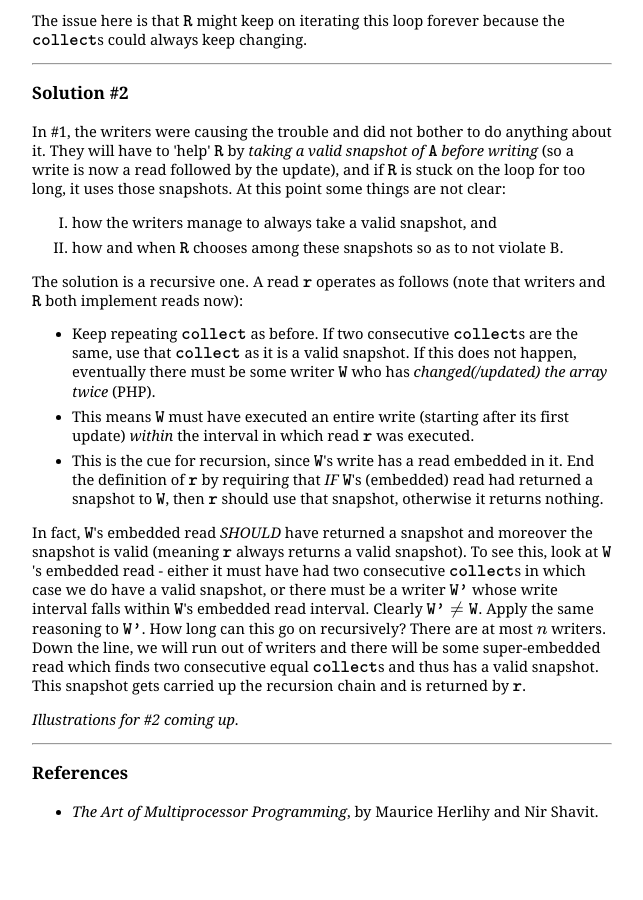
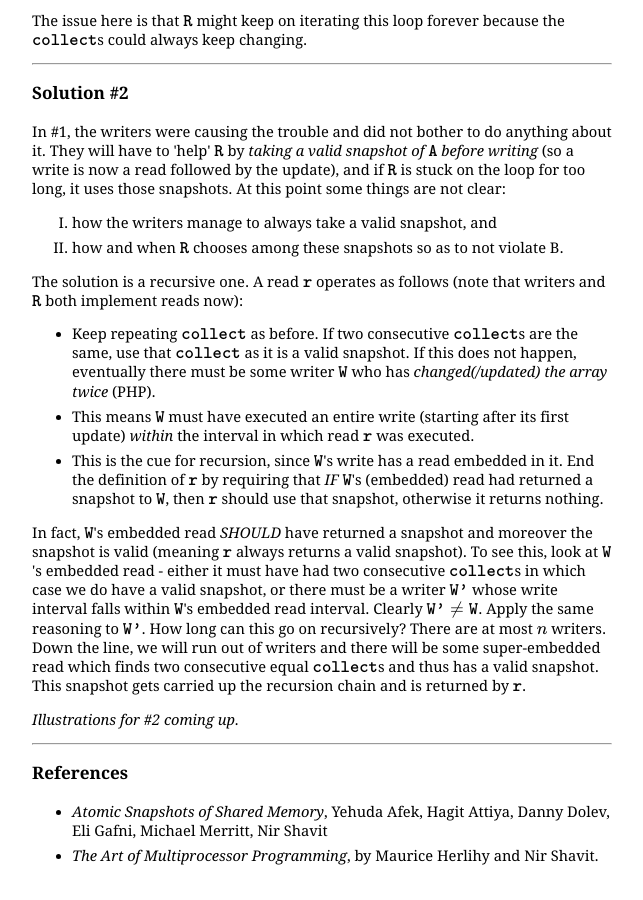
Before and after one commit to ghoshdhruba/ghoshdhruba.github.io, a Jekyll site: the page built from snapshots.html, in a window 1280 px wide and 900 px high, scrolled down 1288 px. Shown: the whole window, without its empty margins (318-961 px from the left). Built offline with Jekyll 4.4.1, drawn with Linux system fonts in a browser that asks for light colours; before the commit the page ends 2144 px from its top, so only the background shows below that.

Commit message:
Add reference in snapshots page

```diff
--- a/snapshots.html
+++ b/snapshots.html
@@ -94,5 +94,6 @@ This snapshot gets carried up the recursion chain and is returned by \( \texttt{
 <h3>References</h3>
 
 <ul>
+    <li><i>Atomic Snapshots of Shared Memory</i>, Yehuda Afek, Hagit Attiya, Danny Dolev, Eli Gafni, Michael Merritt, Nir Shavit </li>
     <li><i>The Art of Multiprocessor Programming</i>, by Maurice Herlihy and Nir Shavit.</li>
 </ul>
```
